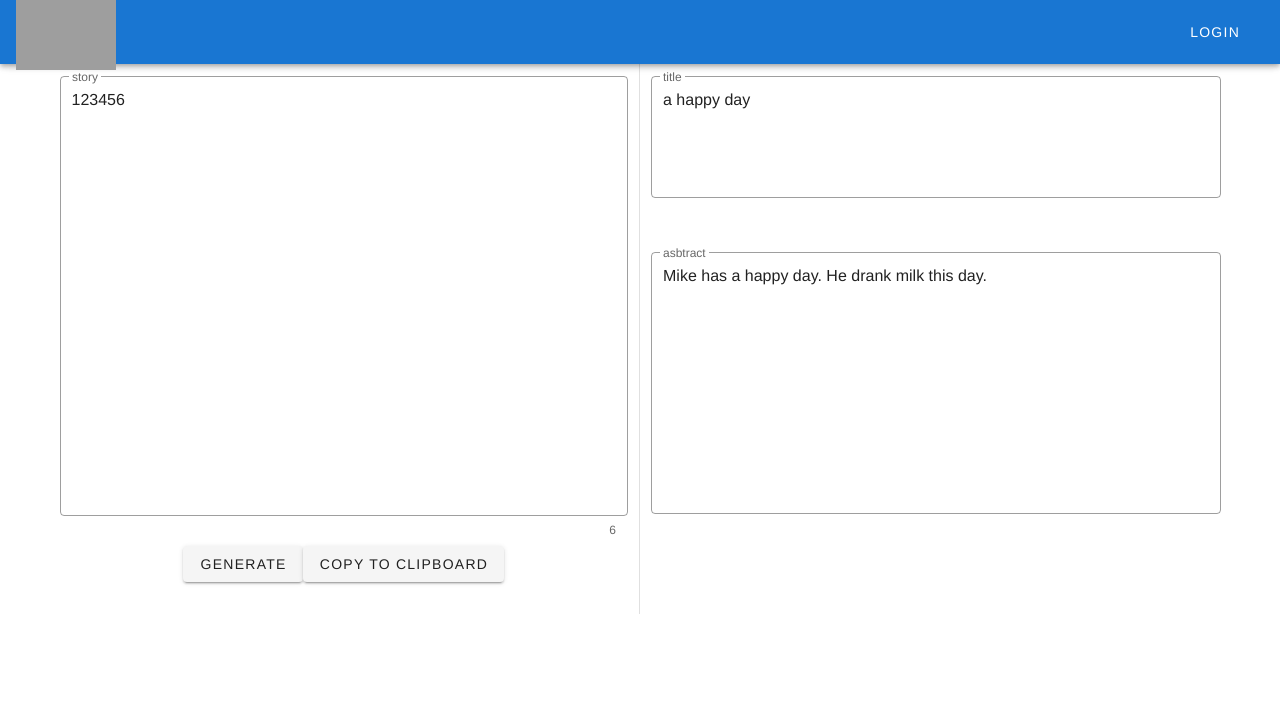
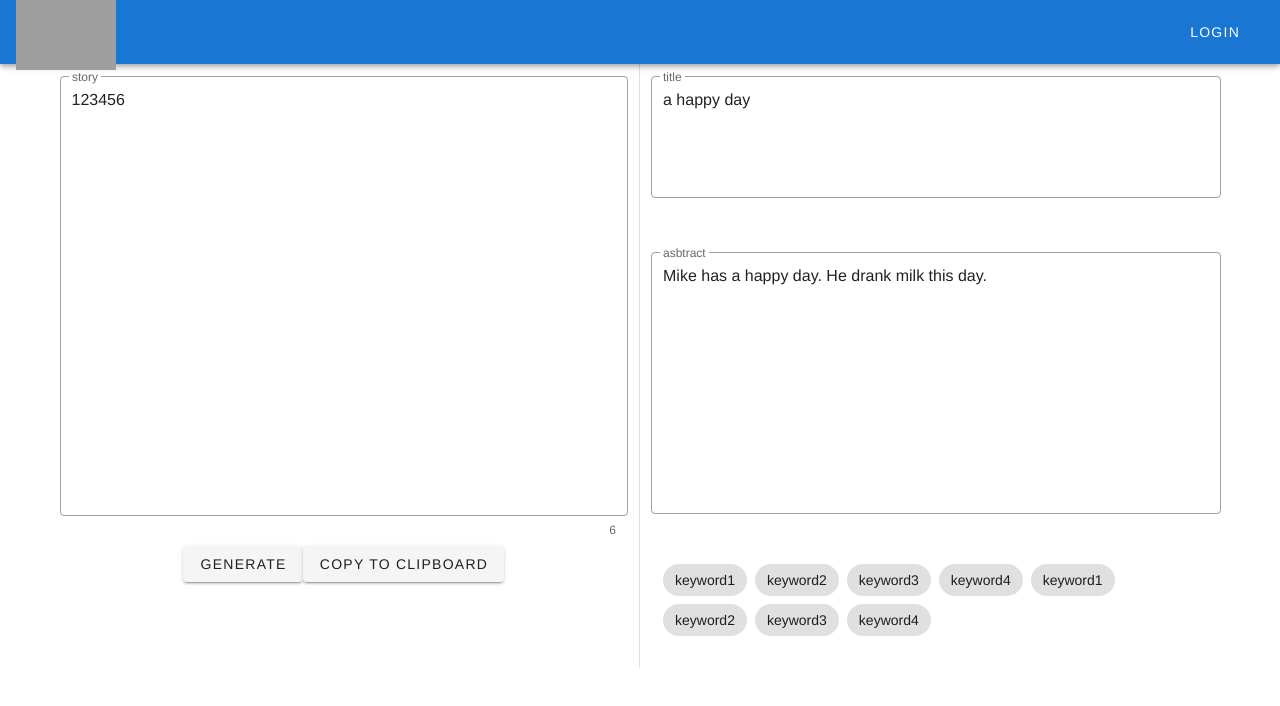
Before and after one commit to buaa-gavin/fish9, a Vue app: page /home in a window 1280 px wide. Shown: the top 706 px of the page. Built offline with nearby package versions, Linux system fonts and the light colour scheme; sample sign-in values are in the browser's storage; grey boxes are pictures that could not be loaded.

Commit message:
keyword chip

```diff
--- a/src/components/DashBoard.vue
+++ b/src/components/DashBoard.vue
@@ -61,16 +61,15 @@
             />
           </v-col>
         </v-row>
-        <!-- <v-row>
-          <v-col>
-            <v-textarea
-              value="12345xxxxx"
-              label="body"
-              v-model="body"
-            >
-            </v-textarea>
-          </v-col>
-        </v-row> -->
+        <v-container>
+          <v-chip-group column>
+            <v-chip
+              v-for="keyword in keywords"
+              :key="keyword">
+              {{  keyword  }}
+            </v-chip>
+          </v-chip-group>
+        </v-container>
       </v-col>
     </v-row>
   </v-container>
@@ -89,6 +88,16 @@ import _axios from '@/plugins/axios'
       loading:false,
       boilerplate:true,
       transition: 'scale-transition',
+      keywords: [
+        'keyword1',
+        'keyword2',
+        'keyword3',
+        'keyword4',
+        'keyword1',
+        'keyword2',
+        'keyword3',
+        'keyword4',
+      ]
     }),
     watch: {
       story: function (newInput) {
```
